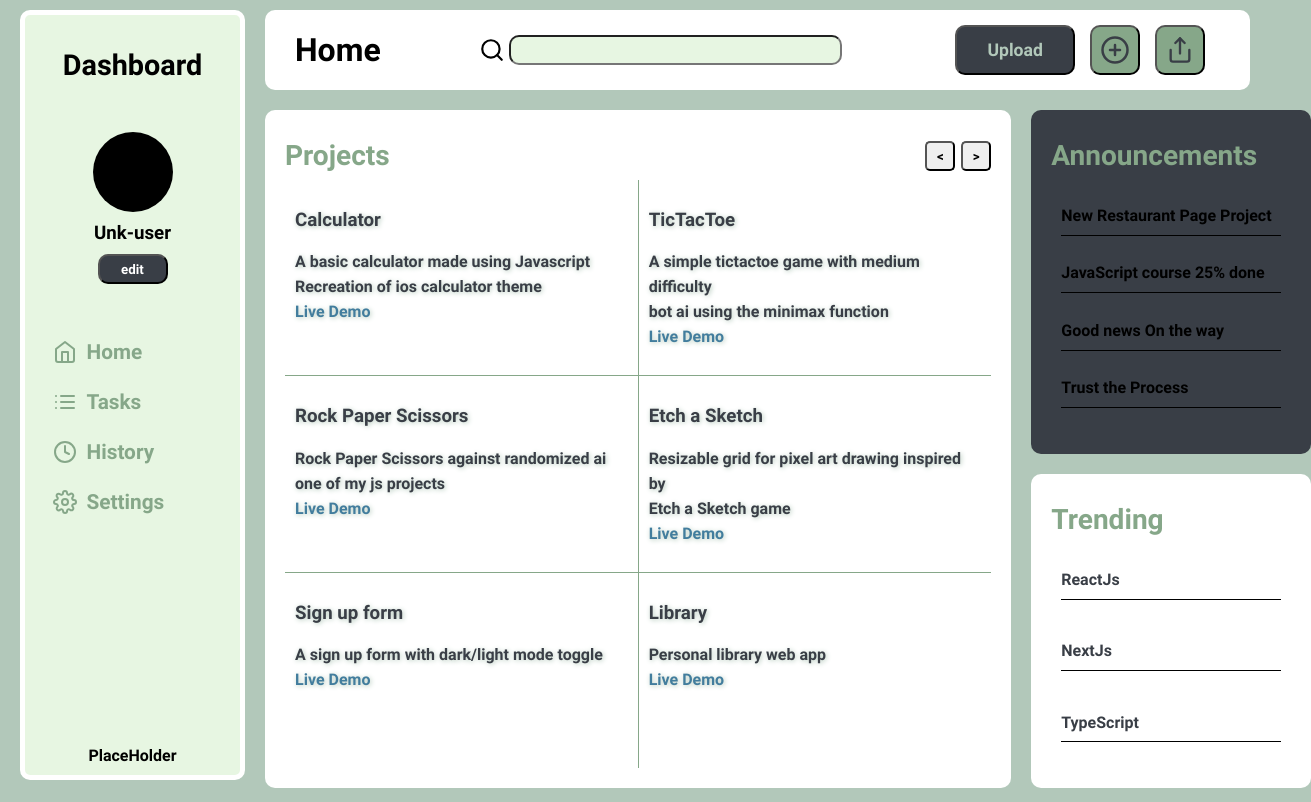
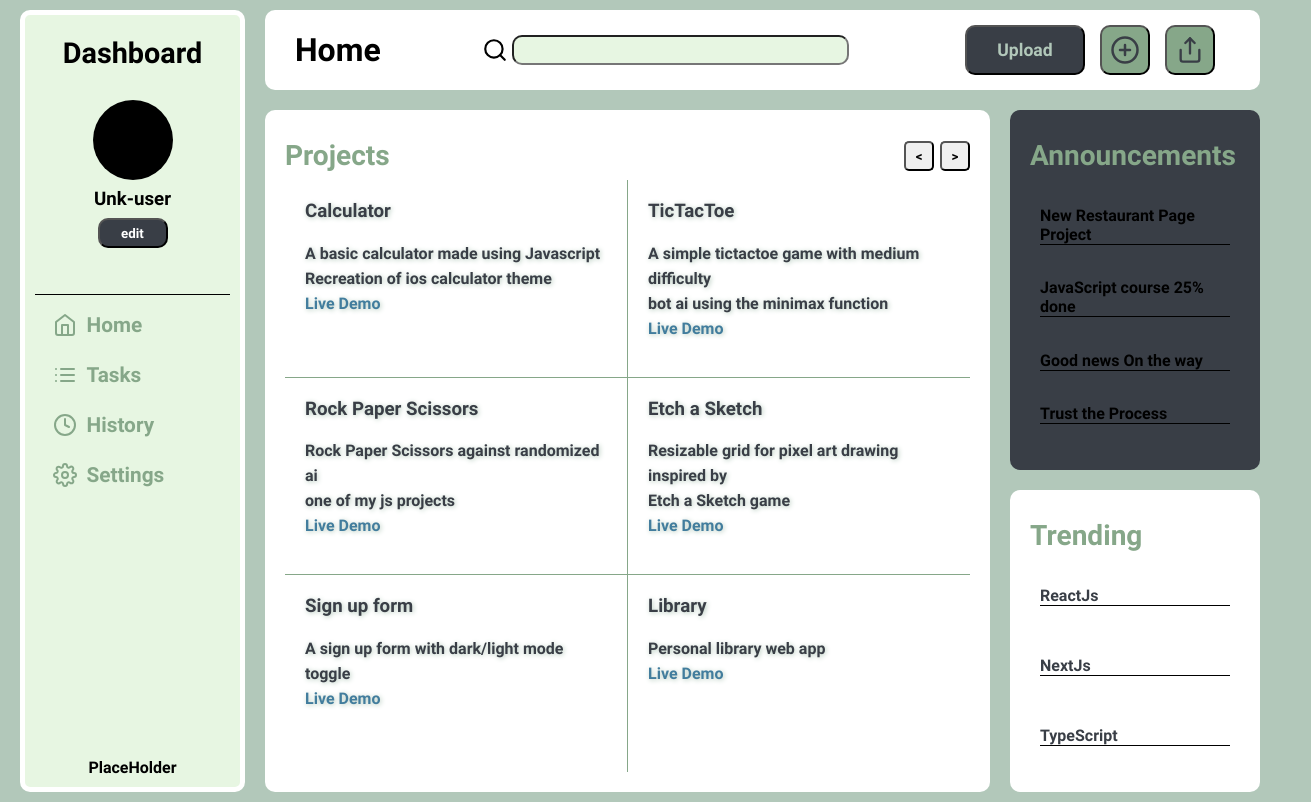
Before and after one commit to unk-user/admin-dashboard, a plain HTML site: page index.html in a window 1280 px wide. Shown: the whole page, 1311 px wide, since content can reach past the window. Drawn offline with Linux system fonts and the light colour scheme.

Commit message:
updated styles

```diff
--- a/index.html
+++ b/index.html
@@ -28,7 +28,7 @@
         <div id="theme">PlaceHolder</div>
     </nav>
     <main>
-        <header>
+        <header id="mainHeader">
             <h1>Home</h1>
             <div id="searchbar"><svg xmlns="http://www.w3.org/2000/svg" width="26" height="26" viewBox="0 0 24 24" fill="none" stroke="#000" stroke-width="2" stroke-linecap="round" stroke-linejoin="round" class="feather feather-search"><circle cx="11" cy="11" r="8"></circle><line x1="21" y1="21" x2="16.65" y2="16.65"></line></svg>
                 <input type="search" id="search">
@@ -39,7 +39,7 @@
                 <button id="share" class="secondaryBtn"><svg xmlns="http://www.w3.org/2000/svg" width="28" height="28" viewBox="0 0 24 24" fill="none" stroke="#393E46" stroke-width="2" stroke-linecap="round" stroke-linejoin="round" class="feather feather-share"><path d="M4 12v8a2 2 0 0 0 2 2h12a2 2 0 0 0 2-2v-8"></path><polyline points="16 6 12 2 8 6"></polyline><line x1="12" y1="2" x2="12" y2="15"></line></svg></button>
             </div>
         </header>
-        <div id="projects-container">
+        <div id="projects-container" class="card">
             <div id="summary" class="cardHeader">
                 <h3>Projects</h3>
                 <div id="project-nav">
--- a/styles.css
+++ b/styles.css
@@ -19,8 +19,10 @@ body {
     gap: 20px;
     background-color: var(--background);
 }
+/*navigation bar styling*/
+
 nav {
-    height: calc(100vh - 60px);
+    height: calc(100% - 30px);
     display: flex;
     flex-direction: column;
     justify-content: space-between;
@@ -29,14 +31,76 @@ nav {
     background-color: var(--navbar);
     border: 5px solid var(--main);
 }
-nav>div {
+#topnav {
+    display: flex;
+    flex-direction: column;
+    justify-content: space-between;
+    align-items: center;
+    height: 480px;
+}
+#profile {
+    text-align: center;
     width: 100%;
+    height: 200px;
+    border-bottom: 1px solid black;
+    margin-top: 20px;
+    padding-bottom: 10px;
+}
+#pfp-container {
+    height: 80px;
+    width: 80px;
+    background-color: black;
+    border-radius: 50%;
+    margin: auto;
+}
+#theme {
+    width: 100%;
+    text-align: center;
+}
+#edit-profile {
+    background-color: var(--secondary);
+    color: var(--main);
+    width: 70px;
+    height: 30px;
+    border-radius: 10px;
+}
+.username {
+    margin: 8px 0;
+}
+.nav-list {
+    padding: 0 30px;
+    list-style-type: none;
+    margin: 5px;
+}
+.nav-item a {
+    height: 50px;
+    width: 160px;
+    text-decoration: none;
+    color: var(--primary);
+    display: flex;
+    align-items: center;
+    transition: 0.3s;
+    font-size: 1.3rem;
+}
+.nav-item a:hover {
+    transform: scale(1.1);
+}
+.nav-item svg {
+    margin-right: 10px;
+}
+.title h2{
+    height: 55px;
+    display: flex;
+    align-items: center;
+    margin: 0;
+    font-size: 1.8rem;
 }
 main {
     display: grid;
-    grid-template-columns: 75% 22% ;
+    grid-template-columns: calc(100% - 250px) 250px ;
     grid-template-rows: 80px;
     gap: 20px;
+    width: calc(100% - 20px);
 }
 main > header {
     grid-column: 1 / 3;
@@ -58,34 +122,6 @@ li{
 #projects-container {
     grid-row: 2 / 4;
 }
-#topnav {
-    display: flex;
-    flex-direction: column;
-    justify-content: space-between;
-    align-items: center;
-    height: 70%;
-}
-#profile {
-    display: flex;
-    flex-direction: column;
-    align-items: center;
-    padding: 20px 0;
-    width: 100%;
-}
-#pfp-container {
-    height: 80px;
-    width: 80px;
-    background-color: black;
-    border-radius: 50%;
-}
-#navigation {
-    width: 100%;
-}
-
-#theme {
-    width: 100%;
-    text-align: center;
-}
 #upload {
     width: 280px;
     height: 100%;
@@ -104,14 +140,13 @@ li{
     border-radius: 10px;
 }
 #announcements {
+    display: flex;
+    flex-direction: column;
     background-color: var(--secondary);
 }
-#edit-profile {
-    background-color: var(--secondary);
-    color: var(--main);
-    width: 70px;
-    height: 30px;
-    border-radius: 10px;
+#trending {
+    display: flex;
+    flex-direction: column;
 }
 .cardHeader {
     width: 100%;
@@ -144,15 +179,15 @@ li{
 }
 .project {
     background-color: var(--main);
-    padding: 10px;
+    padding: 20px;
     color: var(--secondary);
     text-shadow: 1px 1px 5px var(--background);
 }
+.project h3 {
+    margin-top: 0;
+}
 .project p {
     line-height: 25px;
-}
-.username {
-    margin: 10px;
 }
 .primaryBtn {
     width: 120px;
@@ -167,46 +202,6 @@ li{
     align-items: center;
     justify-content: center;
 }
-.nav-list {
-    padding: 0;
-    display: flex;
-    flex-direction: column;
-    align-items: center;
-}
-.nav-item {
-    height: 50px;
-    width: 160px;
-    display: flex;
-    align-items: center;
-    font-size: 1.3rem;
-}
-.nav-item a {
-    text-decoration: none;
-    color: var(--primary);
-    display: flex;
-    align-items: center;
-    transition: 0.3s;
-}
-.nav-item a:hover {
-    transform: scale(1.1);
-}
-.nav-item svg {
-    margin-right: 10px;
-}
-.title {
-    height: 80px;
-    display: flex;
-    align-items: center;
-}
-.title h2 {
-    margin: 0;
-    font-size: 1.8rem;
-}
-.card {
-    display: flex;
-    flex-direction: column;
-    width: 240px;
-}
 .projectLink {
     text-decoration: none;
     color: var(--contrast-color);
@@ -219,12 +214,16 @@ li{
     height: 80%;
 }
 .cardItem {
-    height: 1.8rem;
     border-bottom: 1px solid black;
 }
 .typeOne {
     color: var(--secondary);
 }
+
+@media screen and (max-width: 920px) {
+
+}
+
 @font-face {
     font-family: RobotoBold;
     src: url(res/Roboto-Bold.ttf);
```
